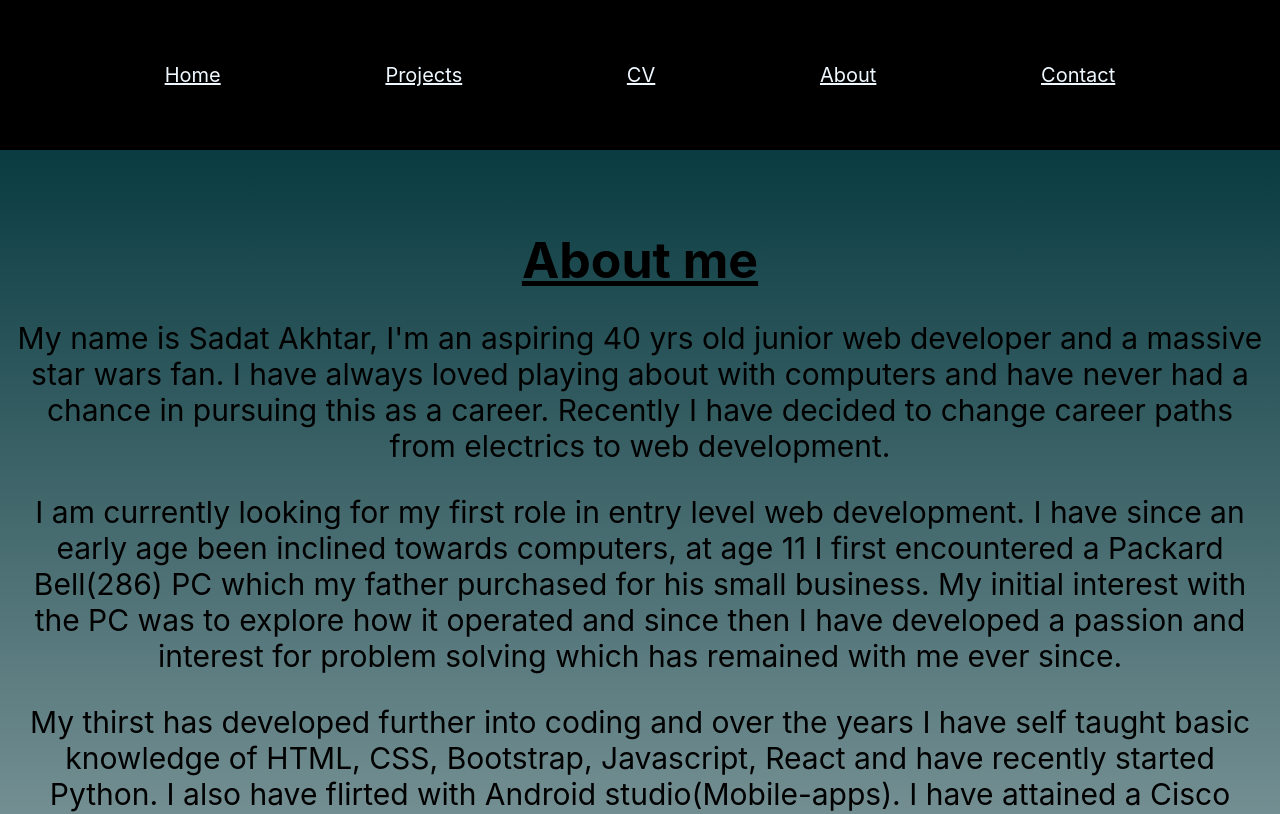
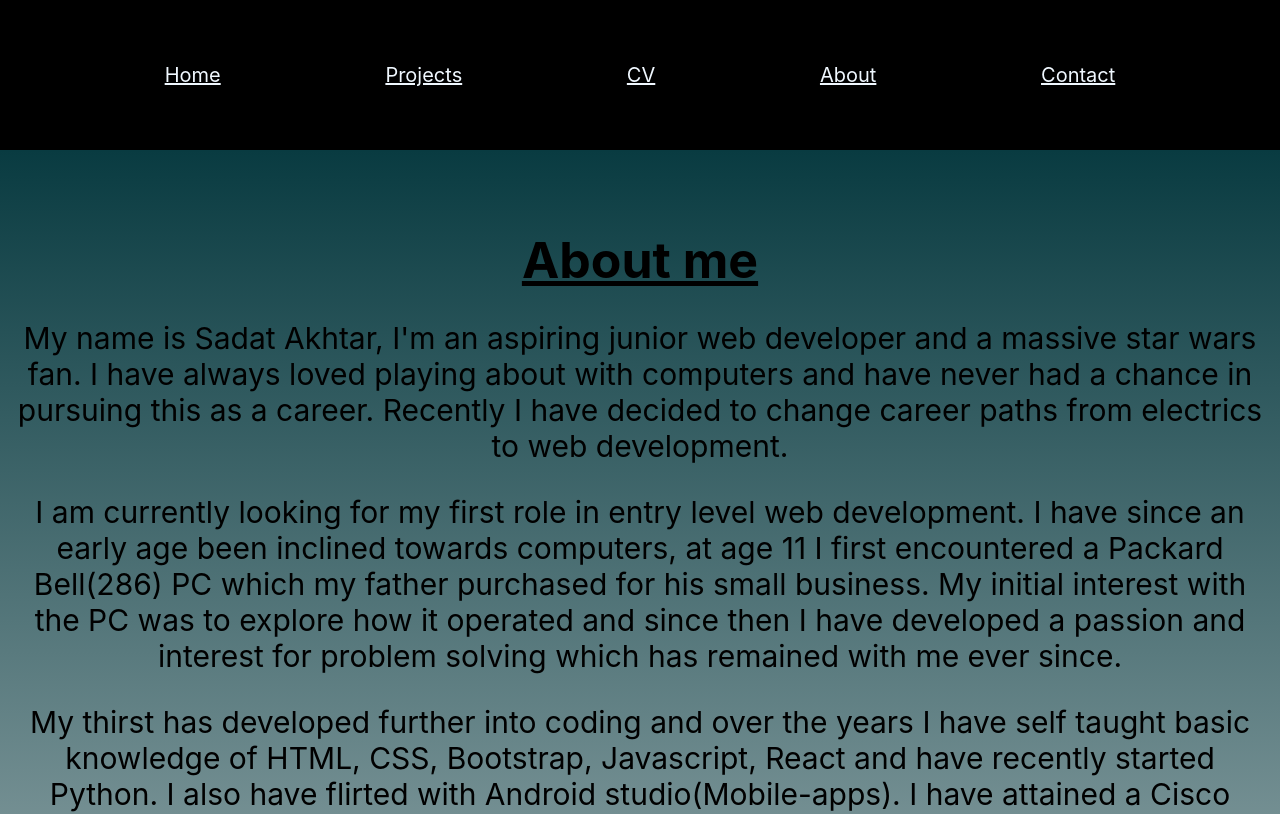
Before and after one commit to sadatakhtar/myportfolio-app, a React (Create React App) app: page /Components/About in a window 1280 px wide. Shown: the top 814 px of the page. Built offline with nearby package versions, Linux system fonts and the light colour scheme.

Commit message:
altered about content

```diff
--- a/src/Components/About.js
+++ b/src/Components/About.js
@@ -6,7 +6,7 @@ function About(){
         <div id="main-div">
         <h1><u>About me</u></h1>
         <p>
-        My name is Sadat Akhtar, I'm an aspiring 40 yrs old junior web developer and
+        My name is Sadat Akhtar, I'm an aspiring junior web developer and
         a massive star wars fan. I have always loved playing about with computers and have never
         had a chance in pursuing this as a career. Recently I have decided to change career paths
         from  electrics to web development.
```
